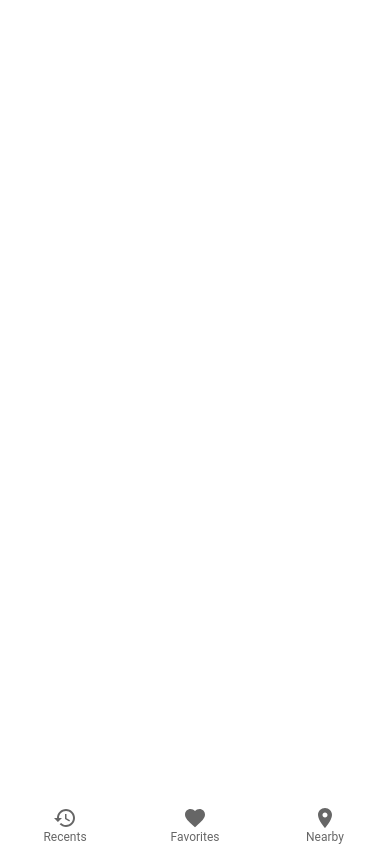
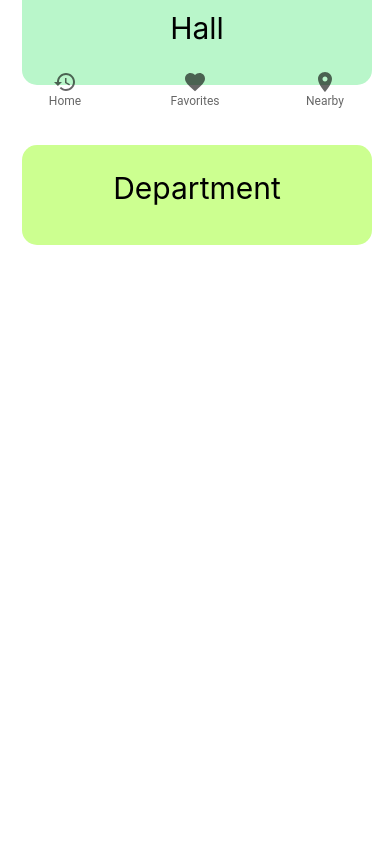
Before and after one commit to dcit202IntroToReactNative/VotingApp-DCIT202, a React Native app: screen / in a window 390 px wide. Built offline with nearby package versions, Linux system fonts and the light colour scheme.

Commit message:
Update App.tsx

```diff
--- a/App.tsx
+++ b/App.tsx
@@ -3,13 +3,14 @@ import { StyleSheet, Text, View } from 'react-native';
 import BottomNavigation from '@mui/material/BottomNavigation';
 import BottomNavigationAction from '@mui/material/BottomNavigationAction';
 import FolderIcon from '@mui/icons-material/Folder';
-import RestoreIcon from '@mui/icons-material/Restore';
+import Home from '@mui/icons-material/Restore';
 import FavoriteIcon from '@mui/icons-material/Favorite';
 import LocationOnIcon from '@mui/icons-material/LocationOn';
 import HomeScreen from './screens/home';
 import PresidentScreen from './screens/President';
 import ProfileScreen from './screens/profile';
 import React from 'react';
+
 
 export default function App() {
   const [value, setValue] = React.useState('recents');
@@ -19,16 +20,21 @@ export default function App() {
   };
 
   return (
+  <View>
+  <div style={{}}>
+  <HomeScreen/>
+  </div>
   <BottomNavigation style={styles.container}
     showLabels
     value={value}
     onChange={(event, newValue) => {
     setValue(newValue);}}
 >
-  <BottomNavigationAction label="Recents" icon={<RestoreIcon />} />
+  <BottomNavigationAction label="Home" icon={<Home />} />
   <BottomNavigationAction label="Favorites" icon={<FavoriteIcon />} />
   <BottomNavigationAction label="Nearby" icon={<LocationOnIcon />} />
 </BottomNavigation>
+</View>
   );
 }
 
```
